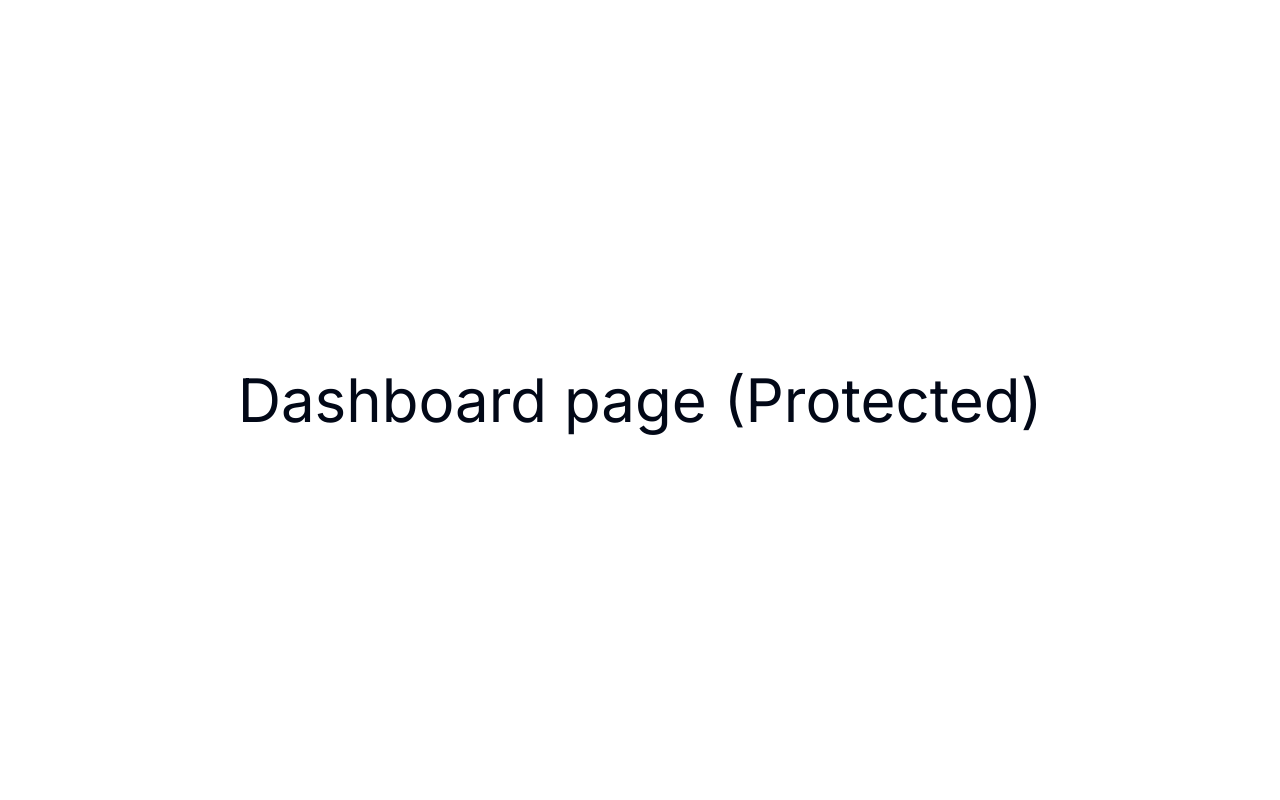
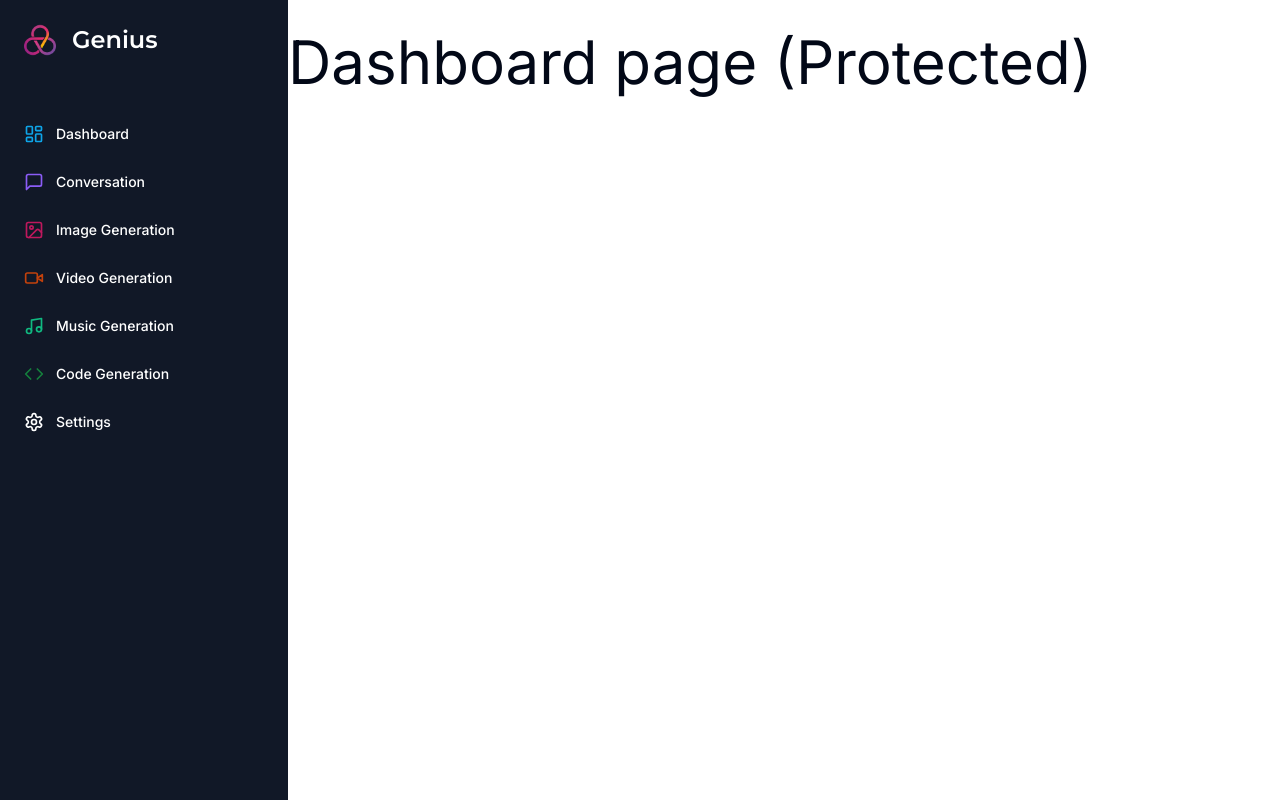
Before and after one commit to Railson25/Genius, a Next.js app: page /dashboard in a window 1280 px wide. Built offline with nearby package versions, Linux system fonts and the light colour scheme.

Commit message:
<feat>: Sidebar component

```diff
--- a/app/(dashboard)/(routes)/dashboard/page.tsx
+++ b/app/(dashboard)/(routes)/dashboard/page.tsx
@@ -1,7 +1,7 @@
 export default function dashboardPage() {
   return (
-    <div className=" flex items-center justify-center h-full">
-      <h1 className='text-6xl'>Dashboard page (Protected) </h1>
+    <div>
+      <h1 className='text-6xl'>Dashboard page (Protected)</h1>
     </div>
   )
 }
--- /dev/null
+++ b/app/(dashboard)/layout.tsx
@@ -0,0 +1,20 @@
+import Navbar  from "@/components/navbar"
+import Sidebar from "@/components/sidebar"
+
+
+const dashboardLayout = ({children}: {children: React.ReactNode}) => {
+    return(
+        <div className="h-full relative">
+            <div className="hidden h-full md:flex md:w-72 md:flex-col md:fixed md:inset-y-0 z-[80] bg-gray-900">
+                <Sidebar />
+            </div>
+            <main className="md:pl-72">
+                <Navbar />
+
+                {children}
+            </main>
+        </div>
+    )
+}
+
+export default dashboardLayout
--- /dev/null
+++ b/components/mobile-sidebar.tsx
@@ -0,0 +1,23 @@
+"use client"
+
+import { Menu } from "lucide-react"
+import { Button } from "@/components/ui/button"
+import { Sheet, SheetContent, SheetTrigger } from "./ui/sheet"
+import Sidebar from "./sidebar"
+
+const MobileSidebar = () => {
+    return(
+        <Sheet>
+            <SheetTrigger>
+                <Button variant='ghost' size='icon' className="md:hidden">
+                    <Menu />
+                </Button>
+            </SheetTrigger>
+            <SheetContent side='left' className="p-0 text-white">
+                <Sidebar/>
+            </SheetContent>
+        </Sheet>
+    )
+}
+
+export default MobileSidebar
--- /dev/null
+++ b/components/navbar.tsx
@@ -0,0 +1,16 @@
+import { UserButton } from "@clerk/nextjs"
+
+import MobileSidebar from "@/components/mobile-sidebar"
+
+const Navbar = () => {
+    return(
+        <div className="flex items-center p-4">
+            <MobileSidebar/>
+            <div className="flex w-full justify-end">
+                <UserButton afterSignOutUrl="/" />
+            </div>
+        </div>
+    )
+}
+
+export default Navbar
--- /dev/null
+++ b/components/sidebar.tsx
@@ -0,0 +1,91 @@
+"use client"
+
+import Image from 'next/image'
+import Link from "next/link";
+import {Montserrat} from 'next/font/google'
+import { cn } from '@/lib/utils';
+
+import { Code, ImageIcon, LayoutDashboard, MessageSquare, Music, Settings, VideoIcon } from 'lucide-react';
+
+const montserrat = Montserrat({weight: "600", subsets: ["latin"] })
+
+const routes = [
+    {
+        label: "Dashboard",
+        icon: LayoutDashboard,
+        href: "/dashboard",
+        color: "text-sky-500"
+    },
+    {
+        label: "Conversation",
+        icon: MessageSquare,
+        href: "/conversation",
+        color: "text-violet-500"
+    },
+    {
+        label: "Image Generation",
+        icon: ImageIcon,
+        href: "/image",
+        color: "text-pink-700"
+    },
+    {
+        label: "Video Generation",
+        icon: VideoIcon,
+        href: "/video",
+        color: "text-orange-700"
+    },
+    {
+        label: "Music Generation",
+        icon: Music,
+        href: "/music",
+        color: "text-emerald-500"
+    },
+    {
+        label: "Code Generation",
+        icon: Code,
+        href: "/code",
+        color: "text-green-700"
+    },
+    {
+        label: "Settings",
+        icon: Settings,
+        href: "/settings",
+    },
+]
+
+const Sidebar = () => {
+    return(
+        <div className="space-y-4 py-4 flex flex-col h-full bg-[#111827] text-white">
+            <div className="px-3 py-2 flex-1">
+                <Link href='/dashboard' className="flex items-center pl-3 mb-14">
+                    <div className="relative w-8 h-8 mr-4">
+                        <Image
+                          fill
+                          alt='logo'
+                          src="/logo.png"
+                        />
+                    </div>
+                    <h1 className={cn("text-2xl font-bold", montserrat.className )}>
+                        Genius
+                    </h1>
+                </Link>
+                <div className='space-y-1'>
+                    {routes.map((route) => (
+                        <Link
+                            href={route.href}
+                            key={route.href}
+                            className='text-sm group flex p-3 w-full justify-start font-medium cursor-pointer hover:text-white hover:bg-white/10 rounded-lg transition'
+                        >
+                            <div className='flex items-center flex-1'>
+                                <route.icon className={cn("h-5 w-5 mr-3", route.color)} />
+                                {route.label}
+                            </div>
+                        </Link>
+                    ))}
+                </div>
+            </div>
+        </div>
+    )
+}
+
+export default Sidebar
--- /dev/null
+++ b/components/ui/sheet.tsx
@@ -0,0 +1,144 @@
+"use client"
+
+import * as React from "react"
+import * as SheetPrimitive from "@radix-ui/react-dialog"
+import { cva, type VariantProps } from "class-variance-authority"
+import { X } from "lucide-react"
+
+import { cn } from "@/lib/utils"
+
+const Sheet = SheetPrimitive.Root
+
+const SheetTrigger = SheetPrimitive.Trigger
+
+const SheetClose = SheetPrimitive.Close
+
+const SheetPortal = ({
+  className,
+  ...props
+}: SheetPrimitive.DialogPortalProps) => (
+  <SheetPrimitive.Portal className={cn(className)} {...props} />
+)
+SheetPortal.displayName = SheetPrimitive.Portal.displayName
+
+const SheetOverlay = React.forwardRef<
+  React.ElementRef<typeof SheetPrimitive.Overlay>,
+  React.ComponentPropsWithoutRef<typeof SheetPrimitive.Overlay>
+>(({ className, ...props }, ref) => (
+  <SheetPrimitive.Overlay
+    className={cn(
+      "fixed inset-0 z-50 bg-background/80 backdrop-blur-sm data-[state=open]:animate-in data-[state=closed]:animate-out data-[state=closed]:fade-out-0 data-[state=open]:fade-in-0",
+      className
+    )}
+    {...props}
+    ref={ref}
+  />
+))
+SheetOverlay.displayName = SheetPrimitive.Overlay.displayName
+
+const sheetVariants = cva(
+  "fixed z-50 gap-4 bg-background p-6 shadow-lg transition ease-in-out data-[state=open]:animate-in data-[state=closed]:animate-out data-[state=closed]:duration-300 data-[state=open]:duration-500",
+  {
+    variants: {
+      side: {
+        top: "inset-x-0 top-0 border-b data-[state=closed]:slide-out-to-top data-[state=open]:slide-in-from-top",
+        bottom:
+          "inset-x-0 bottom-0 border-t data-[state=closed]:slide-out-to-bottom data-[state=open]:slide-in-from-bottom",
+        left: "inset-y-0 left-0 h-full w-3/4 border-r data-[state=closed]:slide-out-to-left data-[state=open]:slide-in-from-left sm:max-w-sm",
+        right:
+          "inset-y-0 right-0 h-full w-3/4  border-l data-[state=closed]:slide-out-to-right data-[state=open]:slide-in-from-right sm:max-w-sm",
+      },
+    },
+    defaultVariants: {
+      side: "right",
+    },
+  }
+)
+
+interface SheetContentProps
+  extends React.ComponentPropsWithoutRef<typeof SheetPrimitive.Content>,
+    VariantProps<typeof sheetVariants> {}
+
+const SheetContent = React.forwardRef<
+  React.ElementRef<typeof SheetPrimitive.Content>,
+  SheetContentProps
+>(({ side = "right", className, children, ...props }, ref) => (
+  <SheetPortal>
+    <SheetOverlay />
+    <SheetPrimitive.Content
+      ref={ref}
+      className={cn(sheetVariants({ side }), className)}
+      {...props}
+    >
+      {children}
+      <SheetPrimitive.Close className="absolute right-4 top-4 rounded-sm opacity-70 ring-offset-background transition-opacity hover:opacity-100 focus:outline-none focus:ring-2 focus:ring-ring focus:ring-offset-2 disabled:pointer-events-none data-[state=open]:bg-secondary">
+        <X className="h-4 w-4" />
+        <span className="sr-only">Close</span>
+      </SheetPrimitive.Close>
+    </SheetPrimitive.Content>
+  </SheetPortal>
+))
+SheetContent.displayName = SheetPrimitive.Content.displayName
+
+const SheetHeader = ({
+  className,
+  ...props
+}: React.HTMLAttributes<HTMLDivElement>) => (
+  <div
+    className={cn(
+      "flex flex-col space-y-2 text-center sm:text-left",
+      className
+    )}
+    {...props}
+  />
+)
+SheetHeader.displayName = "SheetHeader"
+
+const SheetFooter = ({
+  className,
+  ...props
+}: React.HTMLAttributes<HTMLDivElement>) => (
+  <div
+    className={cn(
+      "flex flex-col-reverse sm:flex-row sm:justify-end sm:space-x-2",
+      className
+    )}
+    {...props}
+  />
+)
+SheetFooter.displayName = "SheetFooter"
+
+const SheetTitle = React.forwardRef<
+  React.ElementRef<typeof SheetPrimitive.Title>,
+  React.ComponentPropsWithoutRef<typeof SheetPrimitive.Title>
+>(({ className, ...props }, ref) => (
+  <SheetPrimitive.Title
+    ref={ref}
+    className={cn("text-lg font-semibold text-foreground", className)}
+    {...props}
+  />
+))
+SheetTitle.displayName = SheetPrimitive.Title.displayName
+
+const SheetDescription = React.forwardRef<
+  React.ElementRef<typeof SheetPrimitive.Description>,
+  React.ComponentPropsWithoutRef<typeof SheetPrimitive.Description>
+>(({ className, ...props }, ref) => (
+  <SheetPrimitive.Description
+    ref={ref}
+    className={cn("text-sm text-muted-foreground", className)}
+    {...props}
+  />
+))
+SheetDescription.displayName = SheetPrimitive.Description.displayName
+
+export {
+  Sheet,
+  SheetTrigger,
+  SheetClose,
+  SheetContent,
+  SheetHeader,
+  SheetFooter,
+  SheetTitle,
+  SheetDescription,
+}
--- a/package.json
+++ b/package.json
@@ -10,6 +10,7 @@
   },
   "dependencies": {
     "@clerk/nextjs": "^4.23.1",
+    "@radix-ui/react-dialog": "^1.0.4",
     "@radix-ui/react-slot": "^1.0.2",
     "@types/node": "20.4.4",
     "@types/react": "18.2.15",
```
Also changed, not shown: public/logo.png (added), 1 other file (tests, documents, lock files or other folders).
